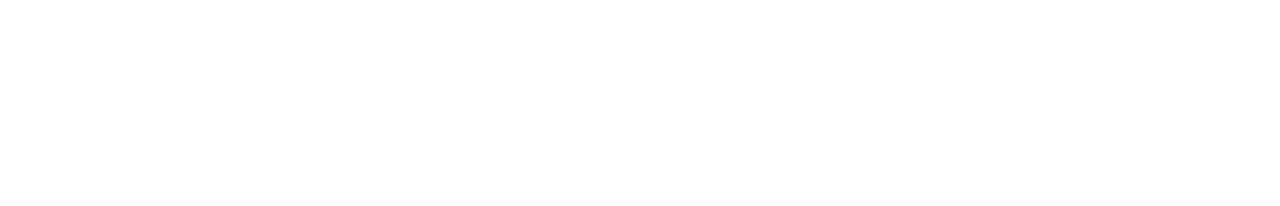
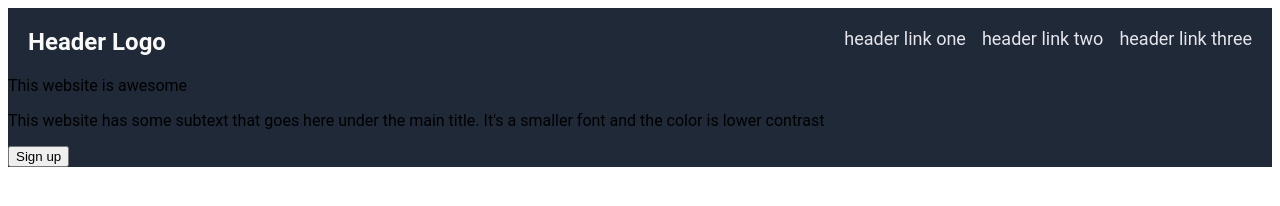
Before and after one commit to StanimirKosev/odin-landingPage, a plain HTML site: page index.html in a window 1280 px wide. Drawn offline with Linux system fonts and the light colour scheme.

Commit message:
HTML-section 1 done CSS-Header done

```diff
--- a/index.html
+++ b/index.html
@@ -5,5 +5,26 @@
     <link rel="stylesheet" href="style.css">
 </head>
 <body>
+    <!-- Section 1 -->
+    <div class="header">
+        <div class="logo">Header Logo</div>
+        <ul>
+            <li>header link one</li>
+            <li>header link two</li>
+            <li>header link three</li>
+        </ul>
+    </div>
+    <div class="content1">
+        <div class="herotext">This website is awesome</div>
+        <p>This website has some subtext that goes here under the main title.
+            It's a smaller font and the color is lower contrast</p>
+        <button>Sign up</button>
+    </div>
+
+
+
+
+
 
 </body>
+    <!--<img src="./images/odin-project.png">-->
--- a/style.css
+++ b/style.css
@@ -0,0 +1,30 @@
+body{
+    font-family: Roboto, sans-serif;
+}
+
+.header{
+    display: flex;
+    justify-content: space-between;
+    background-color: #1f2937;
+    color:#e5e5eb;
+    font-size:18px;
+    padding:20px;
+}
+.logo{
+    font-size: 24px;
+    font-weight: bold;
+    color: #f9faf8;
+}
+ul{
+    display:flex;
+    margin: 0;
+    padding: 0;
+    list-style-type: none;
+    gap: 16px
+}
+
+
+
+.content1 {
+    background-color: #1f2937;
+}
```
